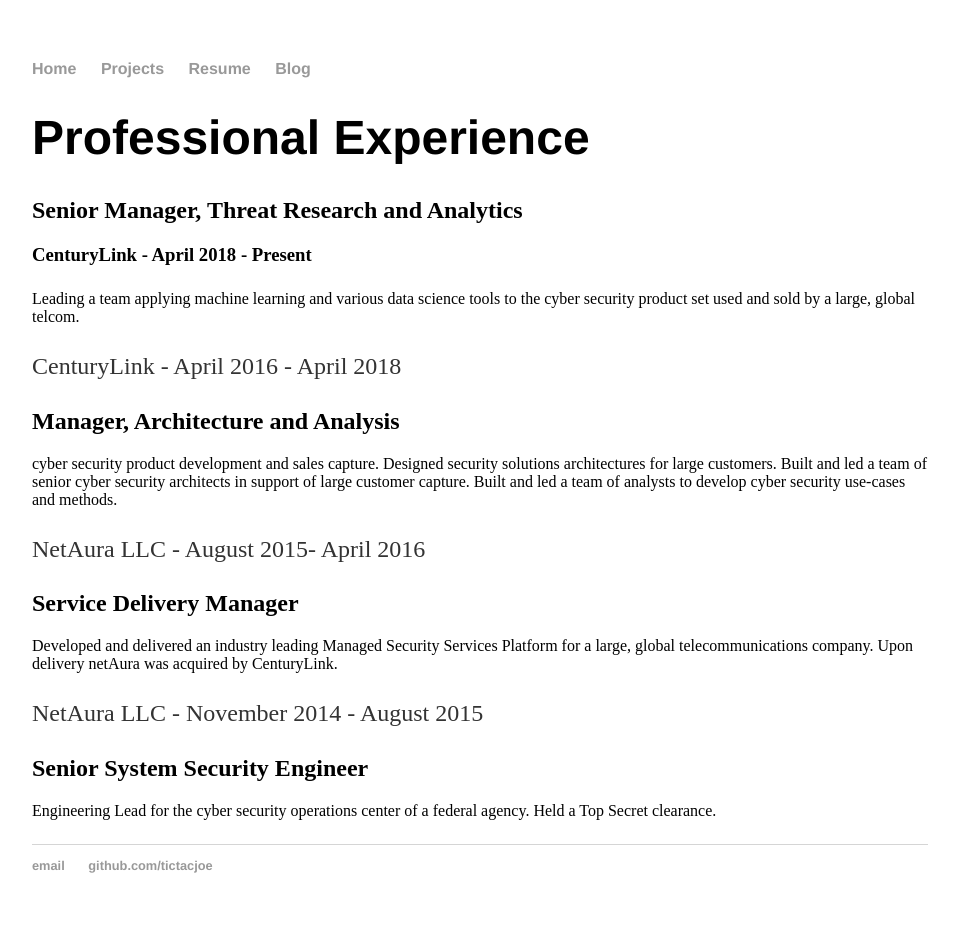
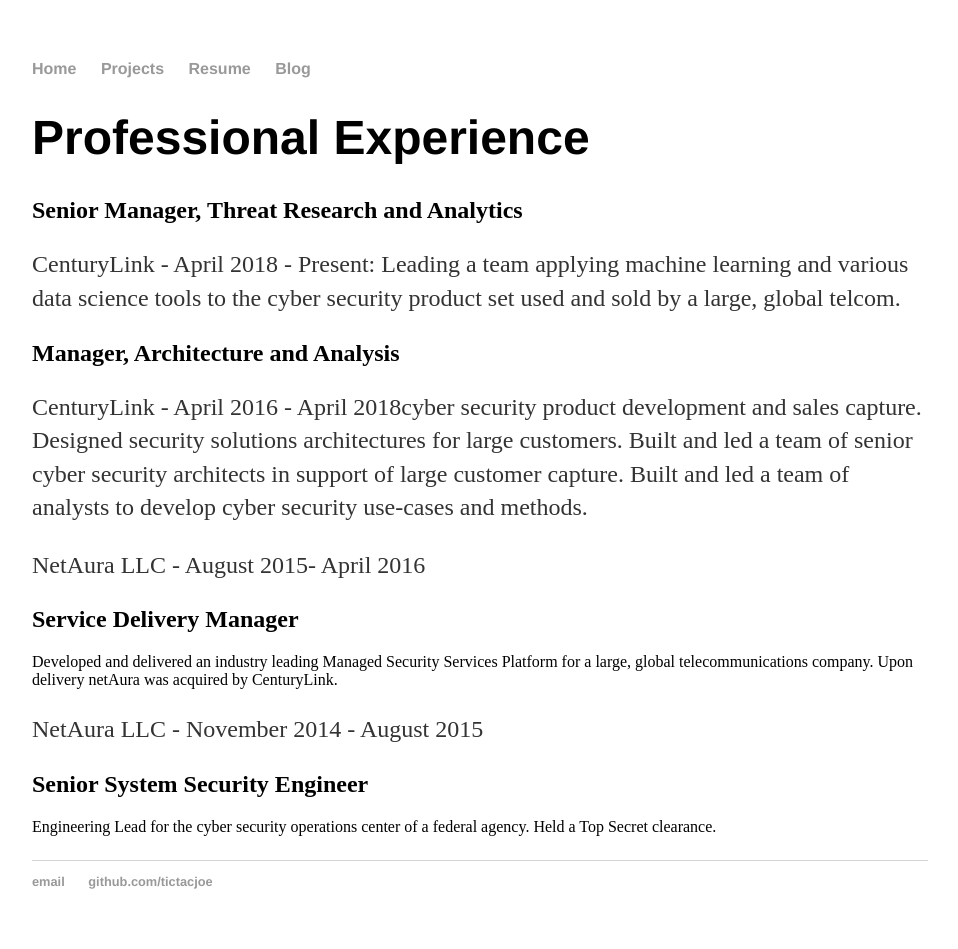
Before and after one commit to tictacjoe/tictacjoe.github.io, a Jekyll site: the page resume.html, which Jekyll copies as it is, in a window 1280 px wide. Shown: the whole page, without its empty margins (160-1118 px from the left). Built offline with Jekyll 4.4.1, drawn with Linux system fonts in a browser that asks for light colours.

Commit message:
Update resume.html

```diff
--- a/resume.html
+++ b/resume.html
@@ -18,12 +18,12 @@
     		<div class="blurb">
         		<h1>Professional Experience</h1>
 
-			<h2>Senior Manager, Threat Research and Analytics</h2> <h3>CenturyLink - April 2018 - Present</h3>
-			</p>Leading a team applying machine learning and various data science tools to
+			<h2>Senior Manager, Threat Research and Analytics</h2>
+			<p>CenturyLink - April 2018 - Present: Leading a team applying machine learning and various data science tools to
 			the cyber security product set used and sold by a large, global telcom.</p>
 
-			<p>CenturyLink - April 2016 - April 2018
-			<h2>Manager, Architecture and Analysis </h2> cyber security product development and sales capture.
+			<h2>Manager, Architecture and Analysis </h2>
+		        <p>CenturyLink - April 2016 - April 2018cyber security product development and sales capture.
 			Designed security solutions architectures for large customers. Built and led a team of senior cyber security architects in support
 			of large customer capture. Built and led a team of analysts to develop cyber security use-cases and methods.</p>
 
```
